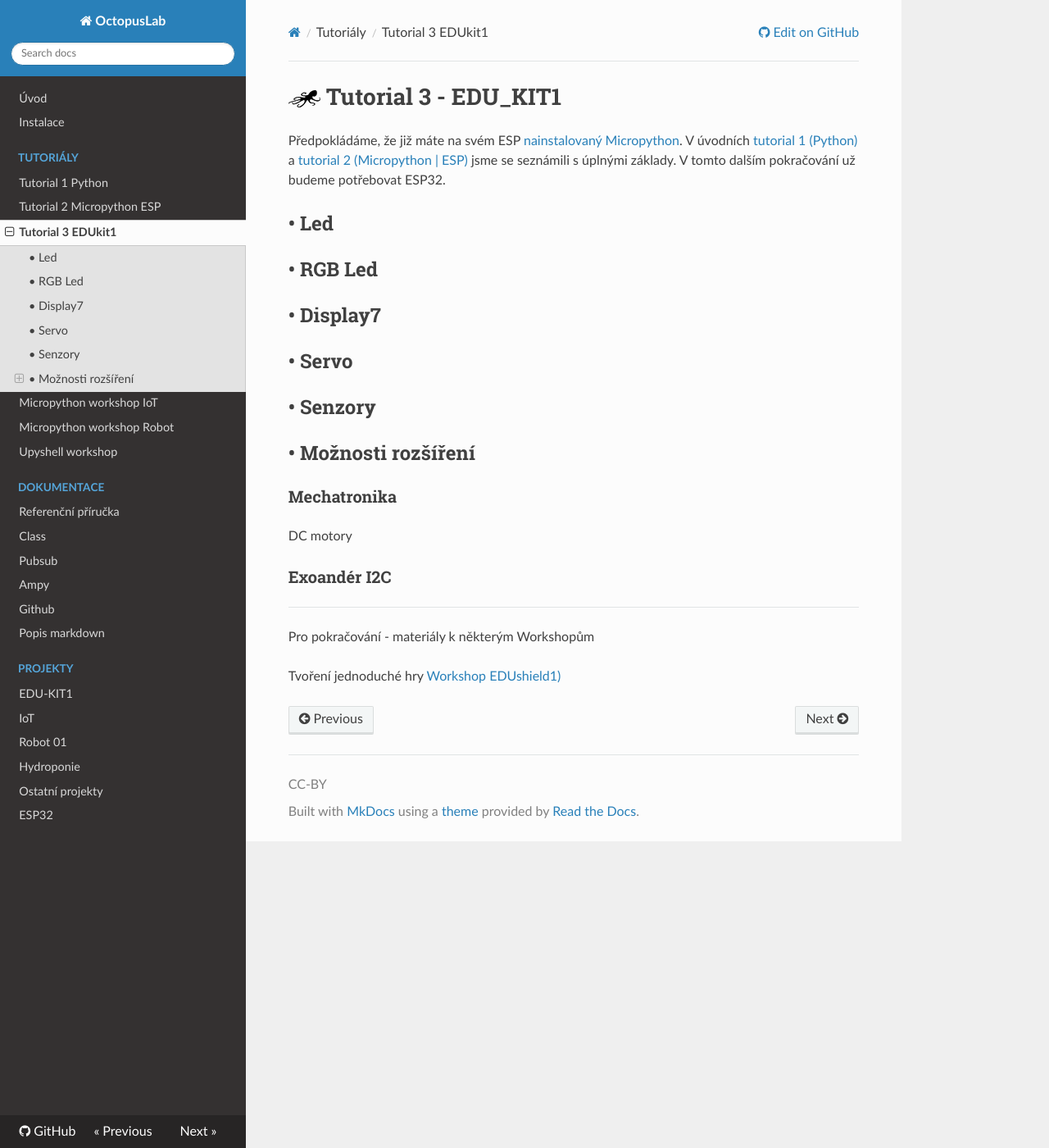
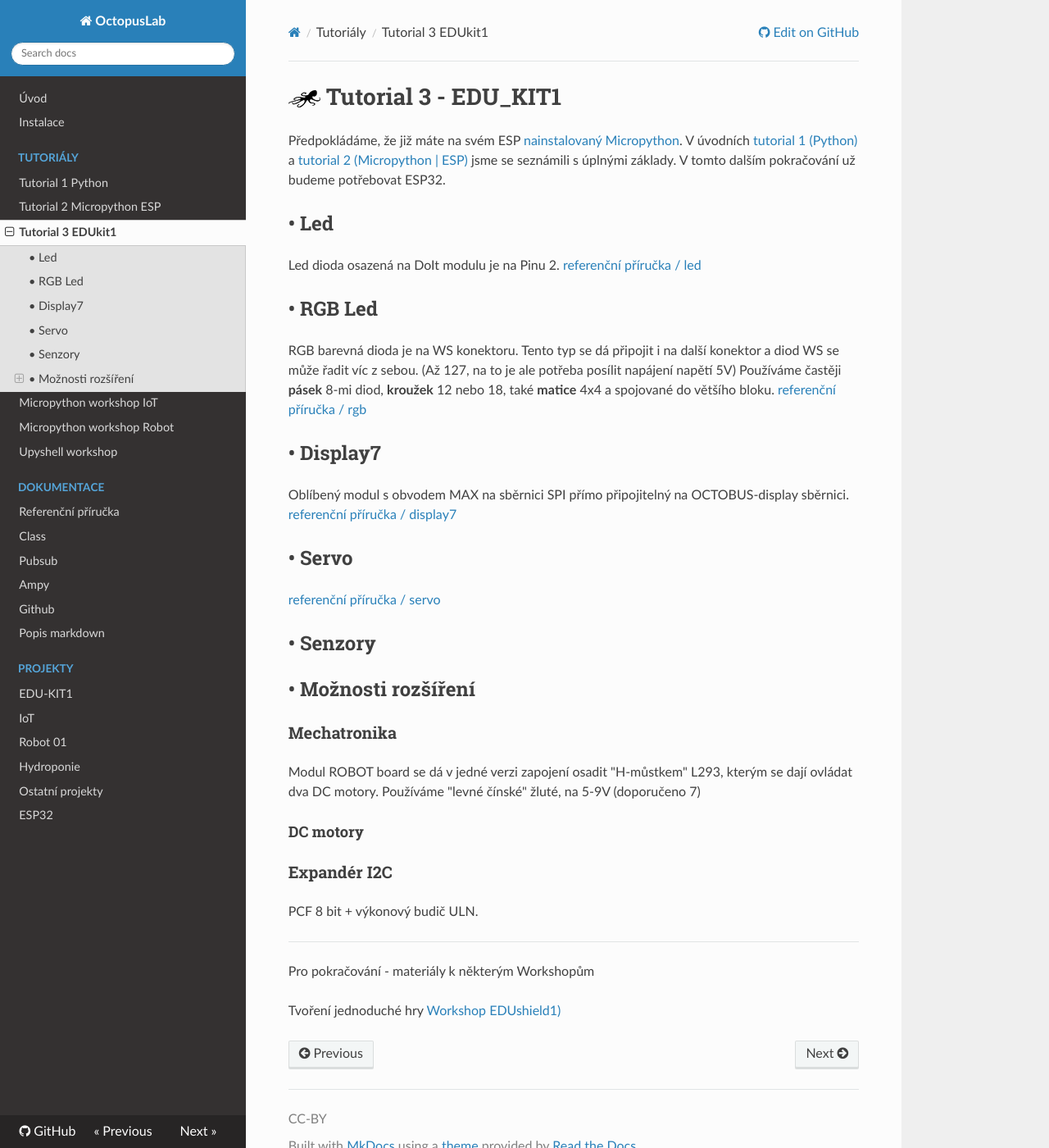
Before and after one commit to octopuslab-cz/docs_octopuslab_cz, an MkDocs documentation site: the page built from docs/tutorial3-edukit1.md, in a window 1280 px wide and 1400 px high. Shown: the whole window at 82% size. Built offline with MkDocs 1.6.1, drawn with Linux system fonts in a browser that asks for light colours; nearby versions of some CDN libraries.

Commit message:
tutor edu

```diff
--- a/docs/tutorial3-edukit1.md
+++ b/docs/tutorial3-edukit1.md
@@ -4,11 +4,22 @@ Předpokládáme, že již máte na svém ESP [nainstalovaný Micropython](/inst
 
 ## • Led
 
+Led dioda osazená na DoIt modulu je na Pinu 2.
+[referenční příručka / led](/basicdoc/#led)
+
 ## • RGB Led
+
+RGB barevná dioda je na WS konektoru. Tento typ se dá připojit i na další konektor a diod WS se může řadit víc z sebou. (Až 127, na to je ale potřeba posílit napájení napětí 5V) Používáme častěji **pásek** 8-mi diod, **kroužek** 12 nebo 18, také **matice** 4x4 a spojované do většího bloku.
+[referenční příručka / rgb](/basicdoc/#rgb)
 
 ## • Display7
 
+Oblíbený modul s obvodem MAX na sběrnici SPI přímo připojitelný na OCTOBUS-display sběrnici.
+[referenční příručka / display7](/basicdoc/#led)
+
 ## • Servo
+
+[referenční příručka / servo](/basicdoc/#servo)
 
 ## • Senzory
 
@@ -16,9 +27,12 @@ Předpokládáme, že již máte na svém ESP [nainstalovaný Micropython](/inst
 
 ### Mechatronika
 
-DC motory
+Modul ROBOT board se dá v jedné verzi zapojení osadit "H-můstkem" L293, kterým se dají ovládat dva DC motory. Používáme "levné čínské" žluté, na 5-9V (doporučeno 7)
 
-### Exoandér I2C
+#### DC motory
+
+### Expandér I2C
+PCF 8 bit + výkonový budič ULN.
 
 ---
 
```
